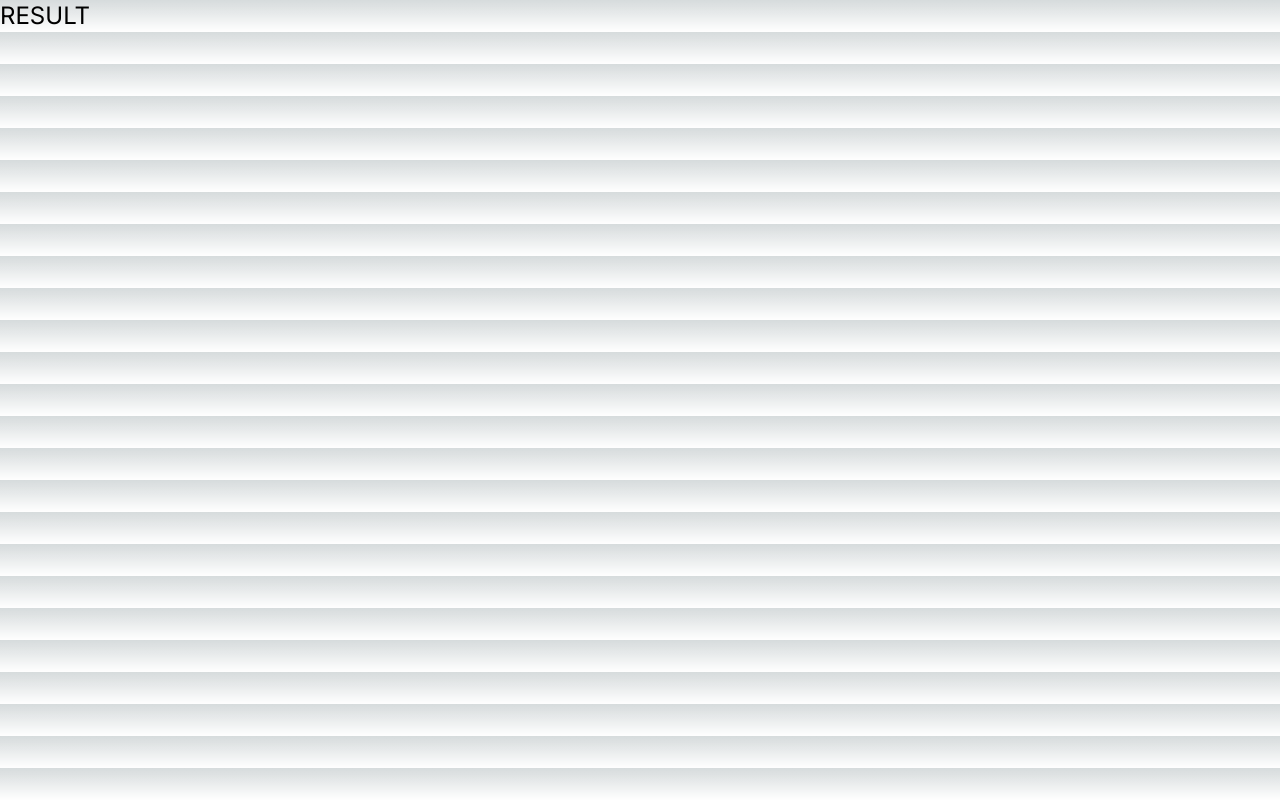
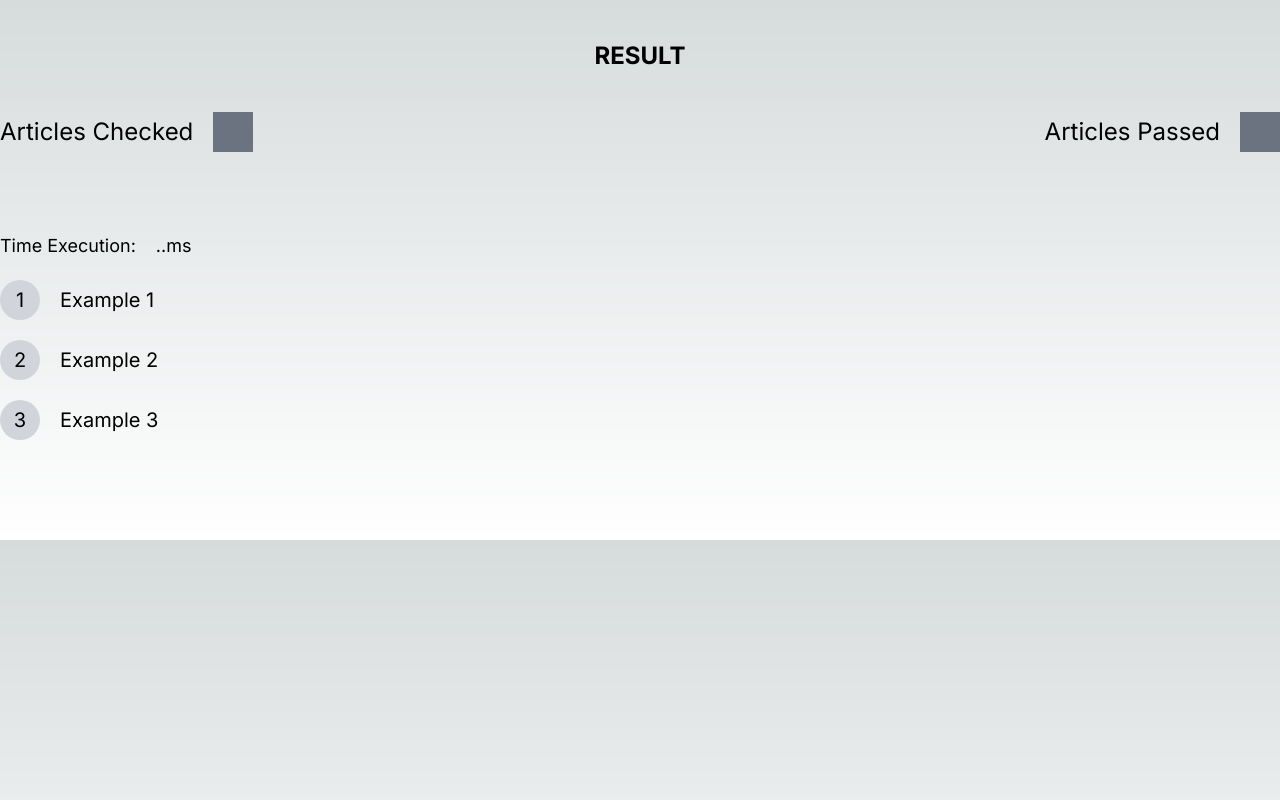
Before and after one commit to Loxenary/Tubes2_Wiki_Scrapper, a Next.js app in the folder src/wikiscrapper/: page /Output in a window 1280 px wide. Built offline with nearby package versions, Linux system fonts and the light colour scheme.

Commit message:
feat : Output Entry Layout

```diff
--- /dev/null
+++ b/src/wikiscrapper/app/Output/PathData.tsx
@@ -0,0 +1,4 @@
+export default interface PathInterface {
+    index : string;
+    item : string;
+}
--- /dev/null
+++ b/src/wikiscrapper/app/Output/Route.tsx
@@ -0,0 +1,33 @@
+import { useState } from "react";
+import PathInterface from "./PathData";
+
+const SinglePath: React.FC<PathInterface> = ({ index, item }) => (
+  <div className="flex flex-row gap-5 items-center text-xl my-5">
+    <div className="w-10 h-10 bg-gray-300 items-center flex justify-center rounded-full">
+      {index}
+    </div>
+    <h1 className="">{item}</h1>
+  </div>
+);
+
+const RouteOutput = () => {
+  const dummyData: PathInterface[] = [
+    { index: "1", item: "Example 1" },
+    { index: "2", item: "Example 2" },
+    { index: "3", item: "Example 3" },
+  ];
+
+  return (
+    <div className="text-lg my-10">
+        <div className="flex gap-5 ">
+        <h1>Time Execution: </h1>
+        <div className=" w-max h-7">..ms</div>
+      </div>
+      {dummyData.map((item, index) => (
+        <SinglePath key={index} index={item.index} item={item.item} />
+      ))}
+    </div>
+  );
+};
+
+export default RouteOutput;
--- /dev/null
+++ b/src/wikiscrapper/app/Output/articlesOut.tsx
@@ -0,0 +1,16 @@
+const ArticlesOut = () => {
+  return (
+    <div className="justify-between items-center text-2xl flex gap-x-20">
+      <div className="flex gap-5 justify-center items-center">
+        <h1>Articles Checked</h1>
+        <div className="bg-gray-500 w-10 h-10"></div>
+      </div>
+      <div className="flex gap-5 justify-center items-center">
+        <h1>Articles Passed</h1>
+        <div className="bg-gray-500 w-10 h-10"></div>
+      </div>
+    </div>
+  );
+};
+
+export default ArticlesOut;
--- a/src/wikiscrapper/app/Output/page.tsx
+++ b/src/wikiscrapper/app/Output/page.tsx
@@ -1,9 +1,12 @@
 import OutputTitle from "./title";
+import ArticlesOut from "./articlesOut";
+import RouteOutput from "./Route";
 const OutputPage = () => {
   return (
-    <div className="flex flex-col justify-center">
-      <OutputTitle />
-
+    <div className="flex flex-col my-10 gap-10">
+        <OutputTitle />
+        <ArticlesOut></ArticlesOut>
+        <RouteOutput></RouteOutput>
     </div>
   );
 };
--- a/src/wikiscrapper/app/Output/title.tsx
+++ b/src/wikiscrapper/app/Output/title.tsx
@@ -1,7 +1,7 @@
 const OutputTitle = () => {
   return (
-    <div>
-      <h1 className="text-2xl">RESULT</h1>
+    <div className="justify-center items-center flex">
+      <h1 className="text-2xl font-bold">RESULT</h1>
     </div>
   );
 };
--- a/src/wikiscrapper/app/page.tsx
+++ b/src/wikiscrapper/app/page.tsx
@@ -2,7 +2,7 @@ import InputEntry from "./InputEntry/page";
 import OutputPage from "./Output/page";
 export default function Home() {
   return (
-    <main className="flex min-h-screen flex-col items-center justify-between p-24 bg-white text-black">
+    <main className="flex min-h-screen flex-col items-center p-24 bg-white text-black">
       <InputEntry></InputEntry>
       <OutputPage></OutputPage>
     </main>
```
